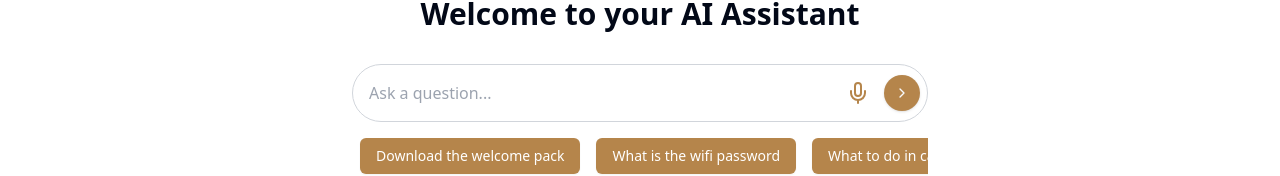
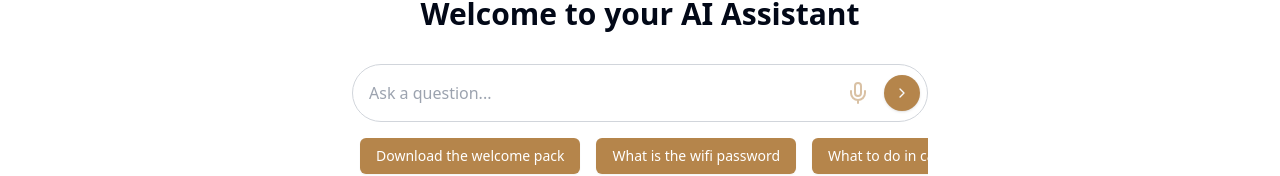
Before and after one commit to byronkeet/amava-guest-assistant, a Next.js app: page / in a window 1280 px wide. Shown: the part 293-469 px from the top of the page. Built offline with nearby package versions, Linux system fonts and the light colour scheme; no server answers.

Commit message:
Work on ios!

```diff
--- a/src/components/ChatInput.tsx
+++ b/src/components/ChatInput.tsx
@@ -129,7 +129,7 @@ export function ChatInput({ onSendMessage, placeholder }: ChatInputProps) {
 						size='icon'
 						className='rounded-full'
 						onClick={handleMicClick}
-						disabled={isProcessing}
+						disabled={!isSupported || isProcessing}
 					>
 						{isRecording ? (
 							<Square className='h-6 w-6 text-red-500' />
```
